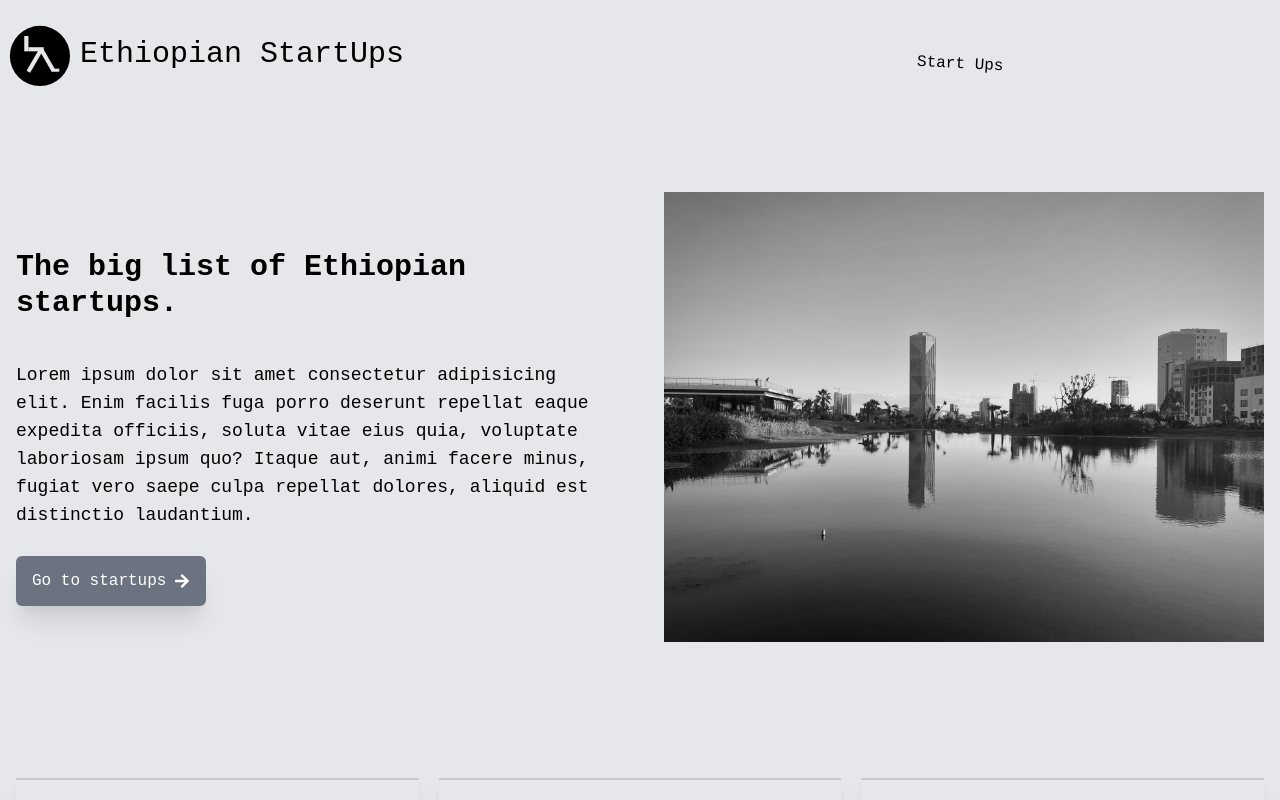
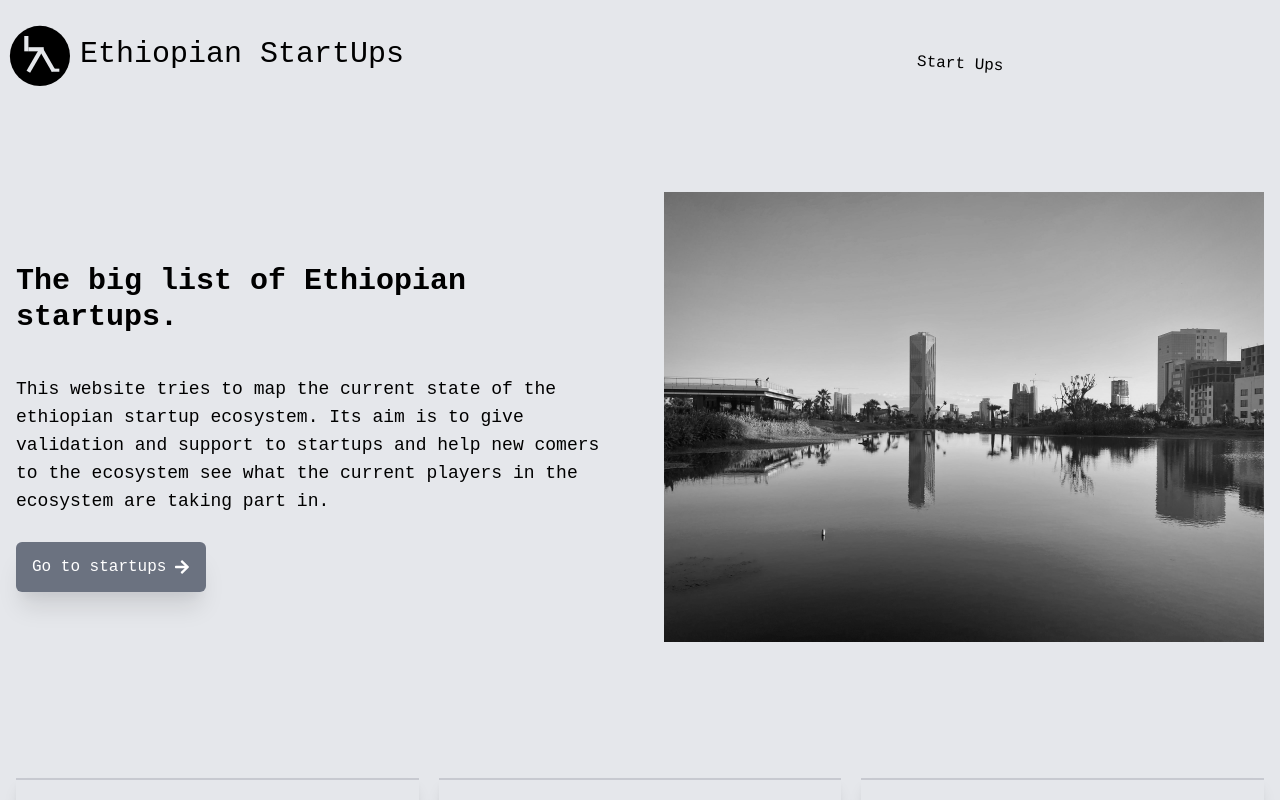
Before and after one commit to frectonz/ethiopian-startups, a Next.js app: page / in a window 1280 px wide. Shown: the top 800 px of the page. Built offline with nearby package versions, Linux system fonts and the light colour scheme.

Commit message:
add headline text

```diff
--- a/pages/index.tsx
+++ b/pages/index.tsx
@@ -15,11 +15,10 @@ const Home: NextPage = () => {
         linkHref="/startups"
         linkText="Go to startups"
         headline="The big list of Ethiopian startups."
-        body="Lorem ipsum dolor sit amet consectetur adipisicing elit. Enim facilis
-        fuga porro deserunt repellat eaque expedita officiis, soluta vitae
-        eius quia, voluptate laboriosam ipsum quo? Itaque aut, animi facere
-        minus, fugiat vero saepe culpa repellat dolores, aliquid est
-        distinctio laudantium."
+        body="This website tries to map the current state of the ethiopian startup
+         ecosystem. Its aim is to give validation and support to startups and help
+         new comers to the ecosystem see what the current players in the ecosystem
+         are taking part in."
         imageSrc={addisAbeba}
       />
 
```
